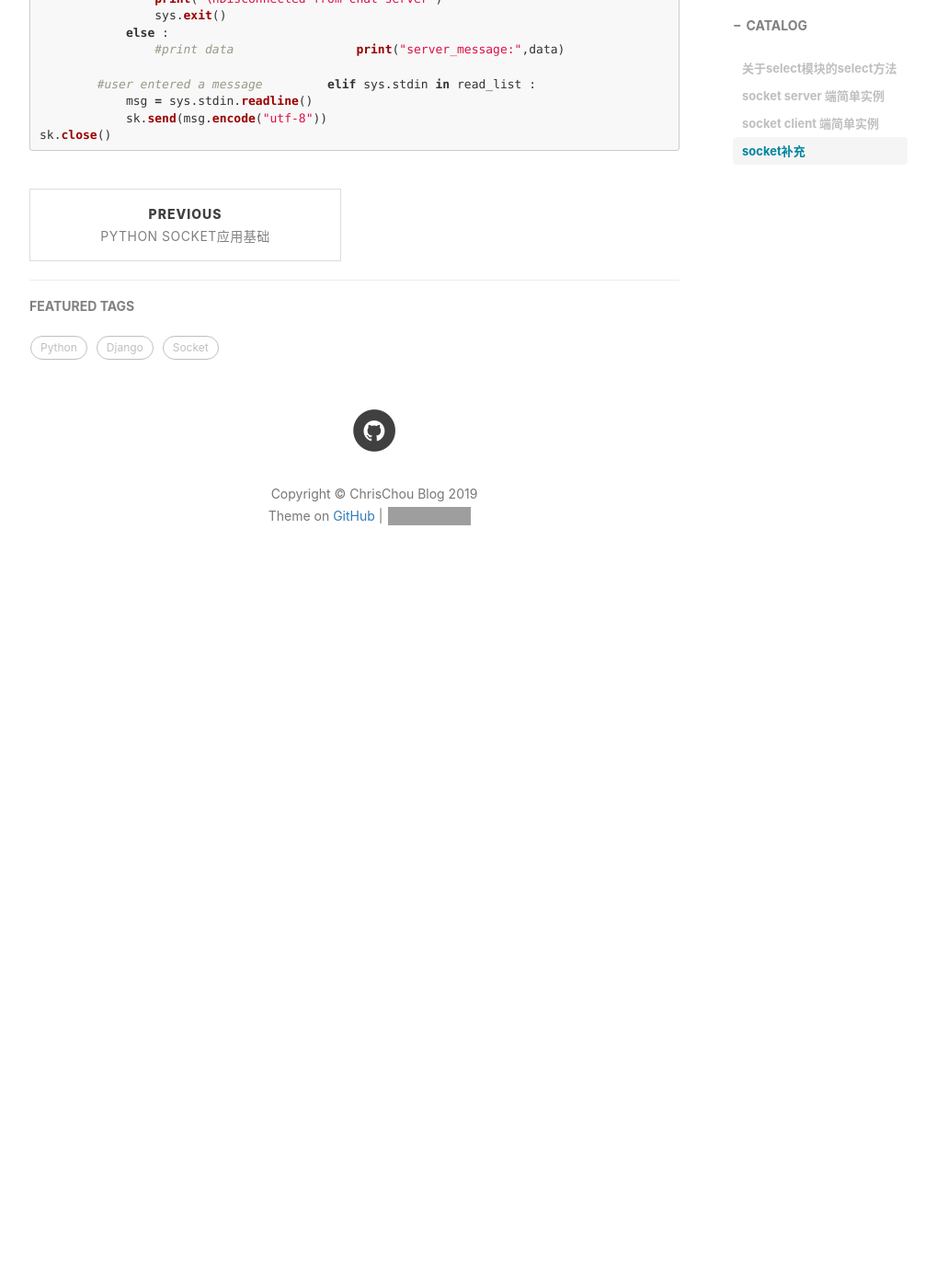
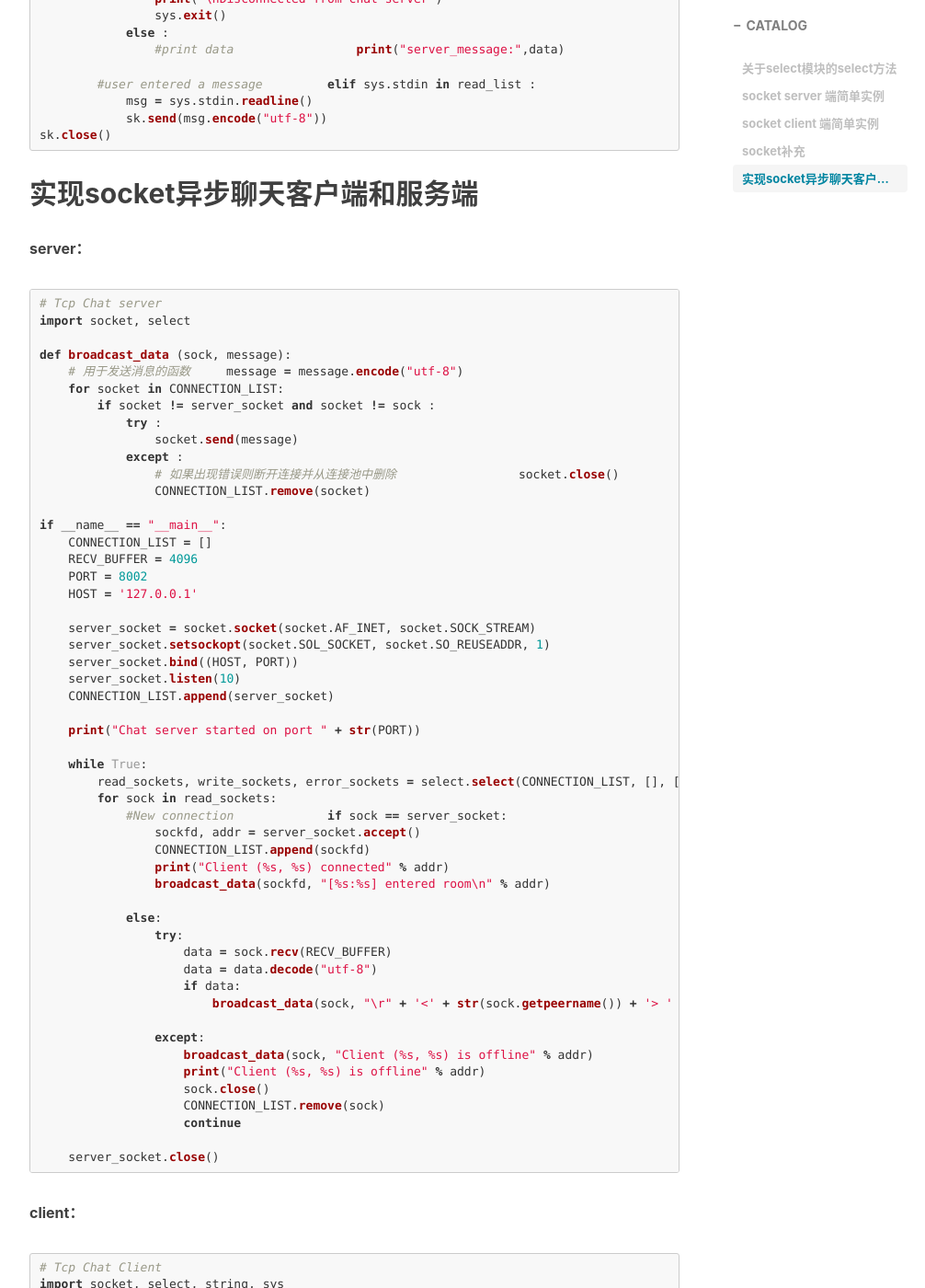
Before and after one commit to ChrisChou-freeman/ChrisChou-freeman.github.io, a Jekyll site: the page built from _posts/2019-04-13-python socket应用进阶配合select模块IO多路复用.md, in a window 1280 px wide and 1400 px high, scrolled down 7276 px. Shown: the whole window at 92% size, without its empty margins (233-1239 px from the left). Built offline with Jekyll 4.4.1, drawn with Linux system fonts in a browser that asks for light colours; nearby versions of some CDN libraries; comment, search, counter and statistics services are not loaded; before the commit the page ends 7941 px from its top, so only the background shows below that; some of the changed text lies outside the part shown; grey boxes are pictures that could not be loaded.

Commit message:
update blog

````diff
--- a/_posts/2019-04-13-python socket应用进阶配合select模块IO多路复用.md
+++ b/_posts/2019-04-13-python socket应用进阶配合select模块IO多路复用.md
@@ -317,3 +317,113 @@ while True:
             sk.send(msg.encode("utf-8"))
 sk.close()
 ```
+
+## 实现socket异步聊天客户端和服务端
+
+**server：**
+
+```python
+# Tcp Chat server
+
+import socket, select
+
+def broadcast_data (sock, message):
+    # 用于发送消息的函数
+    message = message.encode("utf-8")
+    for socket in CONNECTION_LIST:
+        if socket != server_socket and socket != sock :
+            try :
+                socket.send(message)
+            except :
+                # 如果出现错误则断开连接并从连接池中删除
+                socket.close()
+                CONNECTION_LIST.remove(socket)
+
+if __name__ == "__main__":
+    CONNECTION_LIST = []
+    RECV_BUFFER = 4096
+    PORT = 8002
+    HOST = '127.0.0.1'
+
+    server_socket = socket.socket(socket.AF_INET, socket.SOCK_STREAM)
+    server_socket.setsockopt(socket.SOL_SOCKET, socket.SO_REUSEADDR, 1)
+    server_socket.bind((HOST, PORT))
+    server_socket.listen(10)
+    CONNECTION_LIST.append(server_socket)
+
+    print("Chat server started on port " + str(PORT))
+
+    while True:
+        read_sockets, write_sockets, error_sockets = select.select(CONNECTION_LIST, [], [])
+        for sock in read_sockets:
+            #New connection
+            if sock == server_socket:
+                sockfd, addr = server_socket.accept()
+                CONNECTION_LIST.append(sockfd)
+                print("Client (%s, %s) connected" % addr)
+                broadcast_data(sockfd, "[%s:%s] entered room\n" % addr)
+
+            else:
+                try:
+                    data = sock.recv(RECV_BUFFER)
+                    data = data.decode("utf-8")
+                    if data:
+                        broadcast_data(sock, "\r" + '<' + str(sock.getpeername()) + '> ' + data)
+
+                except:
+                    broadcast_data(sock, "Client (%s, %s) is offline" % addr)
+                    print("Client (%s, %s) is offline" % addr)
+                    sock.close()
+                    CONNECTION_LIST.remove(sock)
+                    continue
+
+    server_socket.close()
+```
+
+**client：**
+
+```python
+# Tcp Chat Client
+
+import socket, select, string, sys
+
+def prompt() :
+    print('<You>', end="")
+    sys.stdout.flush()
+
+if __name__ == "__main__":
+
+    host = '127.0.0.1'
+    port = 8002
+
+    s = socket.socket(socket.AF_INET, socket.SOCK_STREAM)
+    s.settimeout(2)
+
+    try :
+        s.connect((host, port))
+    except Exception as e:
+        print('Unable to connect:', e)
+        sys.exit()
+
+    print('Connected to remote host. Start sending messages')
+    prompt()
+    rlist = [sys.stdin, s]
+    while True:
+        read_list, write_list, error_list = select.select(rlist , [], [])
+
+        for sock in read_list:
+            if sock == s:
+                data = sock.recv(4096)
+                if not data :
+                    print('\nDisconnected from chat server')
+                    sys.exit()
+                else :
+                    print(data.decode("utf-8"), end="")
+                    prompt()
+
+            else :
+                msg = sys.stdin.readline()
+                msg = msg.encode("utf-8")
+                s.send(msg)
+                prompt()
+```
````
